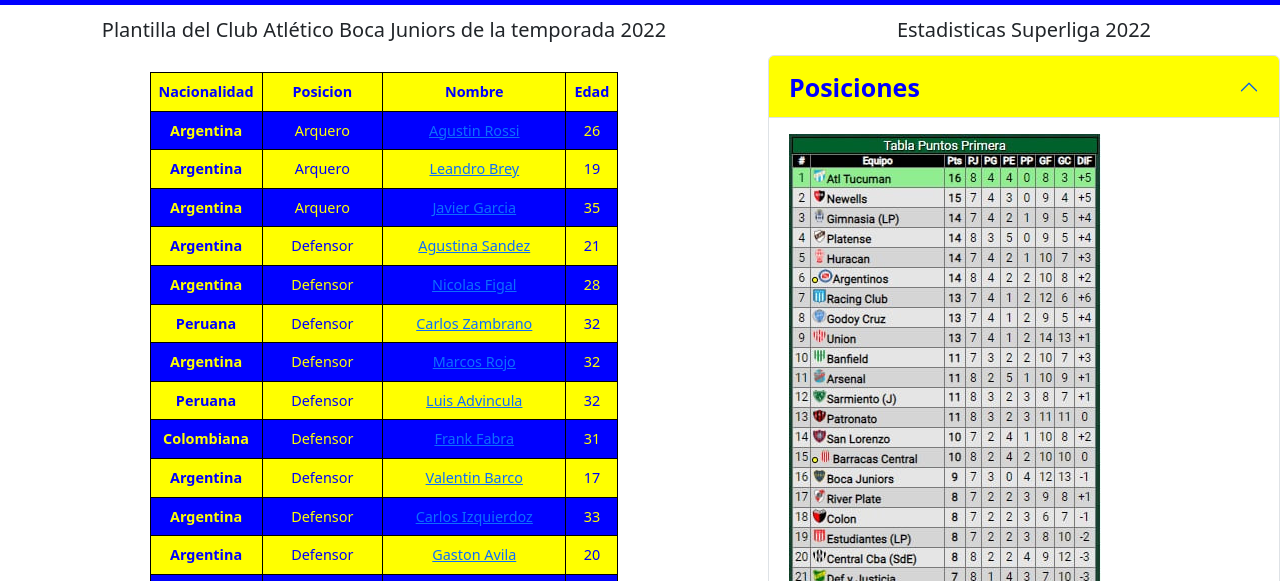
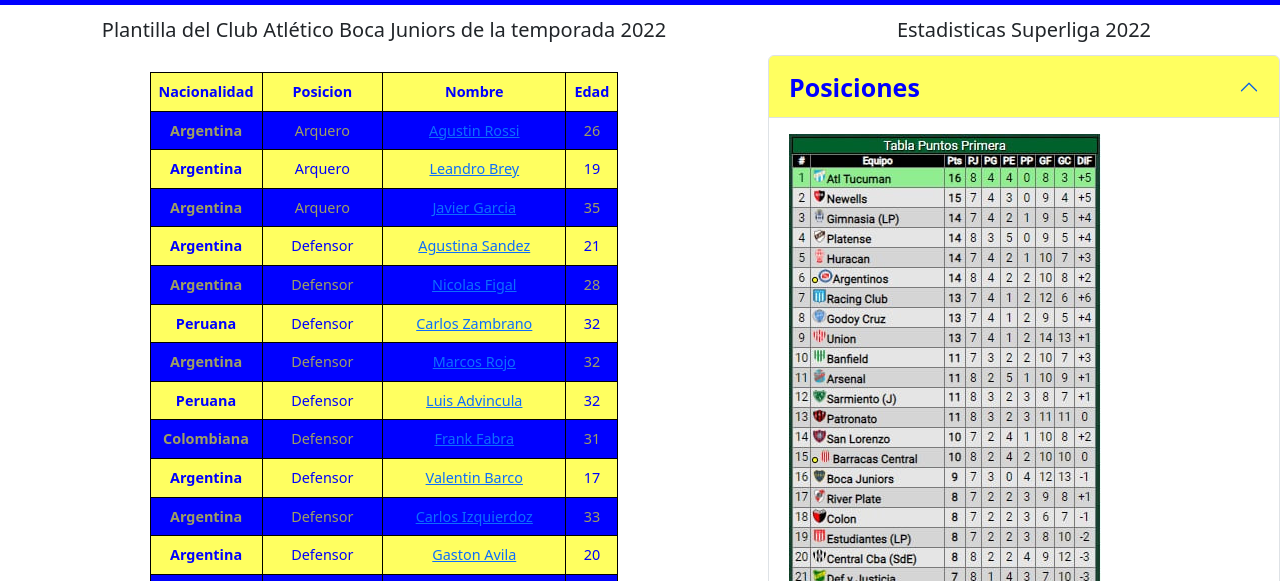
Before and after one commit to JuaniPenzo/BocaJuniors, a website: page html/plantel.html in a window 1280 px wide. Shown: the part 201-782 px from the top of the page. Drawn offline with nearby package versions, Linux system fonts and the light colour scheme.

Commit message:
02/09/2022

```diff
--- a/scss/partials/_header.scss
+++ b/scss/partials/_header.scss
@@ -21,5 +21,5 @@
     color: white;
 }
 .navbar{
-    --bs-navbar-hover-color: yellow;
+    --bs-navbar-hover-color: rgba(255, 255, 0, 0.624);
 }
--- a/scss/partials/_main.scss
+++ b/scss/partials/_main.scss
@@ -23,7 +23,7 @@
         }
         .carousel-indicators{
             button{
-               background-color: yellow;
+               background-color: rgba(255, 255, 0, 0.624);
                height: 10px;
             }
         }
@@ -75,7 +75,7 @@
 }
 .accordion{
     --bs-accordion-active-color: blue;
-    --bs-accordion-active-bg: yellow;
+    --bs-accordion-active-bg: rgba(255, 255, 0, 0.624);
     &-button{
         font-size: 25px;
         font-weight: 700;
@@ -93,8 +93,8 @@
 .table{
     width: inherit;
     --bs-table-color: blue;
-    --bs-table-bg: yellow;
-    --bs-table-striped-color: yellow;
+    --bs-table-bg: rgba(255, 255, 0, 0.624);
+    --bs-table-striped-color: rgba(255, 255, 0, 0.624);
     --bs-table-striped-bg: blue;
 }
 .imagenes_copas{
@@ -106,13 +106,4 @@
     @include display_flex(flex, none, column , center , center , none , auto);
     height: 600px;
     width: 90%;
-    animation-name: fondo;
-    animation-duration: 6s;
-    animation-iteration-count: infinite;
 }
-        /*Eventos*/
-    @keyframes fondo {
-        0% {background-color: $Azul_Boca}
-        50% {background-color: $Amarillo_Boca}
-        100% {background-color: $Azul_Boca}
-    }
```
Also changed, not shown: css/index.css.
